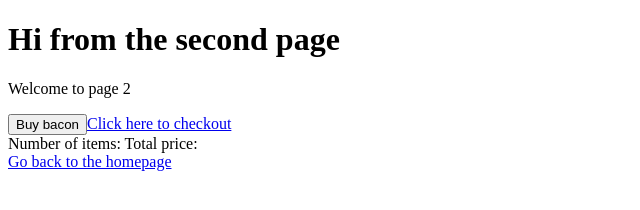
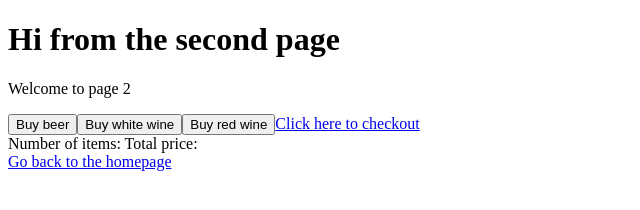
Before and after one commit to lucievr/product-compare-app, a Gatsby site: page /page-2 in a window 1280 px wide. Shown: the whole page, without its empty margins (0-640 px from the left). Built offline with nearby package versions, Linux system fonts and the light colour scheme; Gatsby itself is replaced by a stand-in of ours.

Commit message:
Add more product items + video path

```diff
--- a/gatsby-config.js
+++ b/gatsby-config.js
@@ -29,7 +29,7 @@ module.exports = {
     {
 			resolve: 'gatsby-plugin-snipcart',
 			options: {
-        apiKey: 'YZDM4ZGQ1NjQtNmNmYy00ZDJlLTkyYjUtMTE4MzJkNTQ2ZjExNjM2OTUyNzg0NTA4NTI0NzI3',
+        apiKey: 'ZDM4ZGQ1NjQtNmNmYy00ZDJlLTkyYjUtMTE4MzJkNTQ2ZjExNjM2OTUyNzg0NTA4NTI0NzI3',
         autopop: true
 			},
 		},
--- a/src/pages/index.js
+++ b/src/pages/index.js
@@ -8,7 +8,7 @@ import SEO from "../components/seo"
 import { css, Global } from "@emotion/core"
 import "../components/bootstrap.min.css"
 import Button from 'react-bootstrap/Button'
-// import Video from "../../public/static/video.mp4"
+import Video from "../../public/static/video.mp4"
 
 const globalStyles = css`
   * {
@@ -60,10 +60,10 @@ const IndexPage = () => (
       View products
     </Button></Link>
         <div style={{ margin: `0 auto`, borderRadius: `10px`}}>
-        {/* <video id="background-video" width="560" height="315" src={Video} preload="auto" autoPlay muted loop
+        <video id="background-video" width="560" height="315" src={Video} preload="auto" autoPlay muted loop
         style={{maxWidth: `100%`, borderRadius: `10px`, border: `4px solid rgb(0, 129, 138)`, backgroundColor: `rgb(0, 129, 138)`,
         padding: `2% 0`, boxShadow: `0 10px 25px 0 rgba(0, 0, 0, 0.3), 0 10px 25px 0 rgba(0, 0, 0, 0.3)`}}>
-        </video> */}
+        </video>
         </div>
         </section>
         <footer style={{color: `rgb(0, 129, 138)`}}>
--- a/src/pages/page-2.js
+++ b/src/pages/page-2.js
@@ -11,13 +11,34 @@ const SecondPage = () => (
     <p>Welcome to page 2</p>
     <button
     class="snipcart-add-item"
-    data-item-id="2"
-    data-item-name="Bacon"
+    data-item-id="1"
+    data-item-name="Beer"
     data-item-price="3.00"
     data-item-weight="20"
     data-item-url="https://shoolix.netlify.com"
-    data-item-description="Some fresh bacon">
-        Buy bacon
+    data-item-description="Some cool beer">
+        Buy beer
+</button>
+ <button
+    class="snipcart-add-item"
+    data-item-id="2"
+    data-item-name="White wine"
+    data-item-price="5.00"
+    data-item-weight="20"
+    data-item-url="https://shoolix.netlify.com"
+    data-item-description="Some crisp white wine">
+        Buy white wine
+</button>
+
+<button
+    class="snipcart-add-item"
+    data-item-id="3"
+    data-item-name="Red wine"
+    data-item-price="5.00"
+    data-item-weight="20"
+    data-item-url="https://shoolix.netlify.com"
+    data-item-description="Some full-bodied red wine">
+        Buy red wine
 </button>
 
 <a href="#" class="snipcart-checkout">Click here to checkout</a>
```
